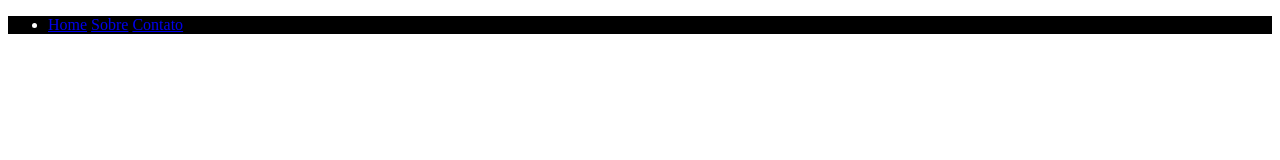
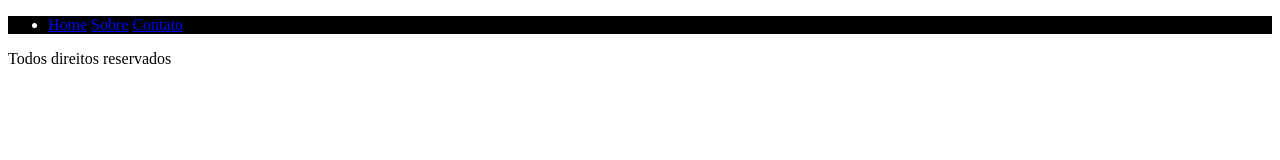
Before and after one commit to leonardo2matos/teste_repositorio, a plain HTML site: page index.html in a window 1280 px wide. Drawn offline with Linux system fonts and the light colour scheme.

Commit message:
adicionando footer

```diff
--- a/index.html
+++ b/index.html
@@ -19,5 +19,9 @@
         </ul>
     </header>
 
+    <footer>
+        Todos direitos reservados
+    </footer>
+
 </body>
 </html>
```
